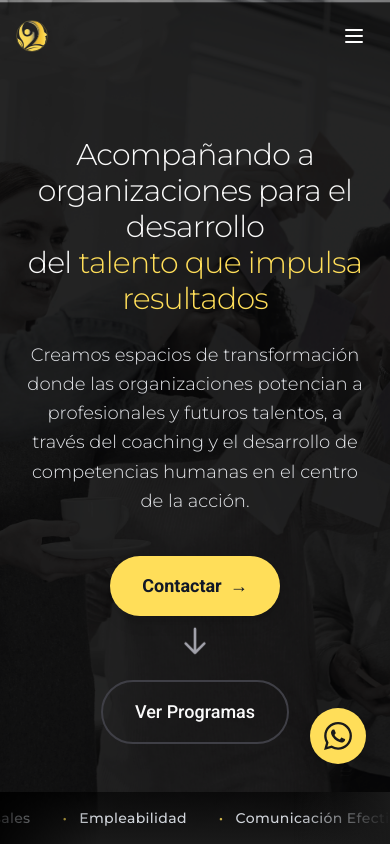
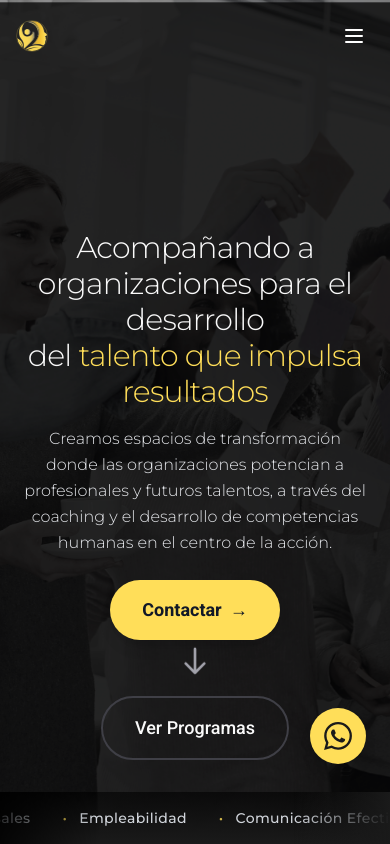
Before and after one commit to mauro6287-blip/alicia-morales-coach, a Next.js app: page / in a window 390 px wide. Shown: the top 844 px of the page. Built offline with nearby package versions, Linux system fonts and the light colour scheme.

Commit message:
Reduce Hero vertical spacing on mobile so both CTAs fit in viewport
Co-Authored-By: Claude Opus 4.6 <noreply@anthropic.com>

```diff
--- a/sections/Hero.tsx
+++ b/sections/Hero.tsx
@@ -21,10 +21,10 @@ export default function Hero() {
             {/* Dark overlay for text readability */}
             <div className="absolute inset-0 bg-black/40" />
 
-            <div className="relative z-10 mx-auto mb-8 w-full max-w-6xl px-6 pb-4 pt-32 text-center">
+            <div className="relative z-10 mx-auto mb-4 w-full max-w-6xl px-6 pb-4 pt-20 text-center md:mb-8 md:pt-32">
                 <ScrollReveal>
                     {/* Main heading */}
-                    <h1 className="mb-6 text-3xl font-light tracking-tight text-foreground md:text-6xl lg:text-7xl">
+                    <h1 className="mb-4 text-3xl font-light tracking-tight text-foreground md:mb-6 md:text-6xl lg:text-7xl">
                         <span className="font-[family-name:var(--font-montserrat)]">
                             Acompañando a organizaciones para el desarrollo
                         </span>
@@ -40,14 +40,14 @@ export default function Hero() {
 
                 <ScrollReveal delay={200}>
                     {/* Description */}
-                    <p className="mx-auto mb-10 max-w-3xl font-[family-name:var(--font-montserrat)] text-lg font-light leading-relaxed text-gray-200">
+                    <p className="mx-auto mb-6 max-w-3xl font-[family-name:var(--font-montserrat)] text-base font-light leading-relaxed text-gray-200 md:mb-10 md:text-lg">
                         Creamos espacios de transformación donde las organizaciones
                         potencian a profesionales y futuros talentos, a través del coaching
                         y el desarrollo de competencias humanas en el centro de la acción.
                     </p>
 
                     {/* CTA Buttons with scroll indicator centered */}
-                    <div className="flex flex-col items-center justify-center gap-4 sm:flex-row">
+                    <div className="flex flex-col items-center justify-center gap-3 sm:flex-row sm:gap-4">
                         <a
                             href="#formulario"
                             className="group rounded-full bg-primary px-8 py-4 text-lg font-semibold text-gray-900 shadow-lg transition-all duration-300 hover:-translate-y-1 hover:bg-primary-dark hover:shadow-xl"
```
